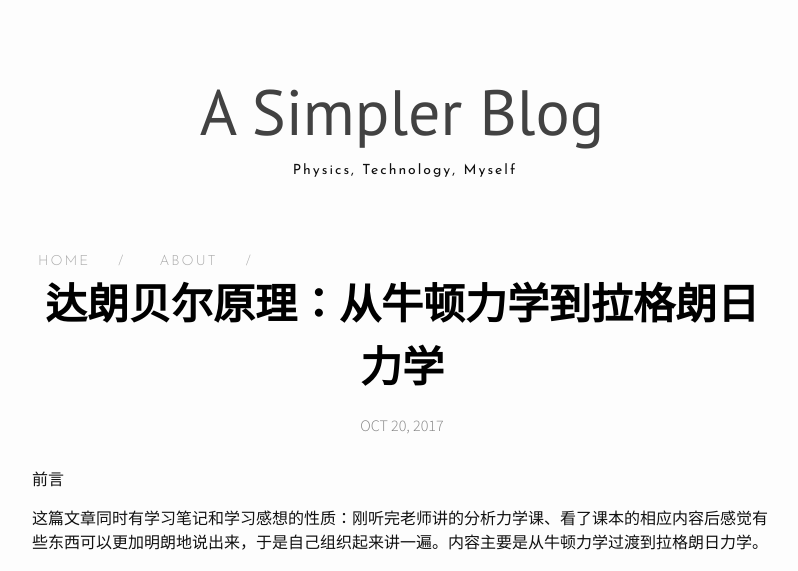
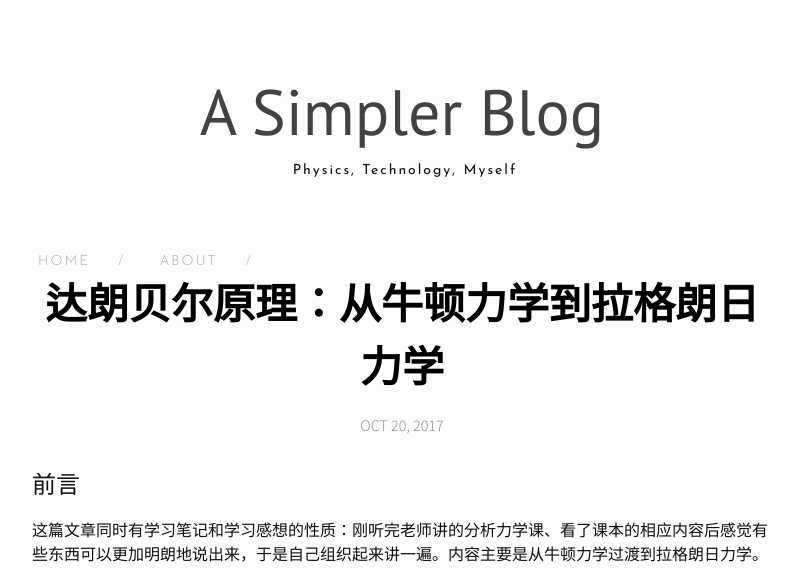
Before and after one commit to SpacialSingularity/Jekyll_Writer, a Jekyll site: the page built from _posts/2017-10-20-dalembertsprinciple.md, in a window 1280 px wide. Shown: the top 571 px of the page, without its empty margins (238-1036 px from the left). Built offline with Jekyll 4.4.1, drawn with Linux system fonts in a browser that asks for light colours; nearby versions of some CDN libraries.

Commit message:
Update style.scss

```diff
--- a/css/style.scss
+++ b/css/style.scss
@@ -585,21 +585,21 @@ pre {
     font-size: 1rem;
   }
   h2 {
-    font-size: 16px;
+    font-size: 24px;
+    @include media-query($on-laptop) {
+      font-size: 28px;
+    }
+  }
+  h3 {
+    font-size: 20px;
     @include media-query($on-laptop) {
       font-size: 24px;
     }
   }
-  h3 {
-    font-size: 14px;
+  h4 {
+    font-size: 16px;
     @include media-query($on-laptop) {
-      font-size: 21px;
-    }
-  }
-  h4 {
-    font-size: 12px;
-    @include media-query($on-laptop) {
-      font-size: 18px;
+      font-size: 20px;
     }
   }
 }
```
